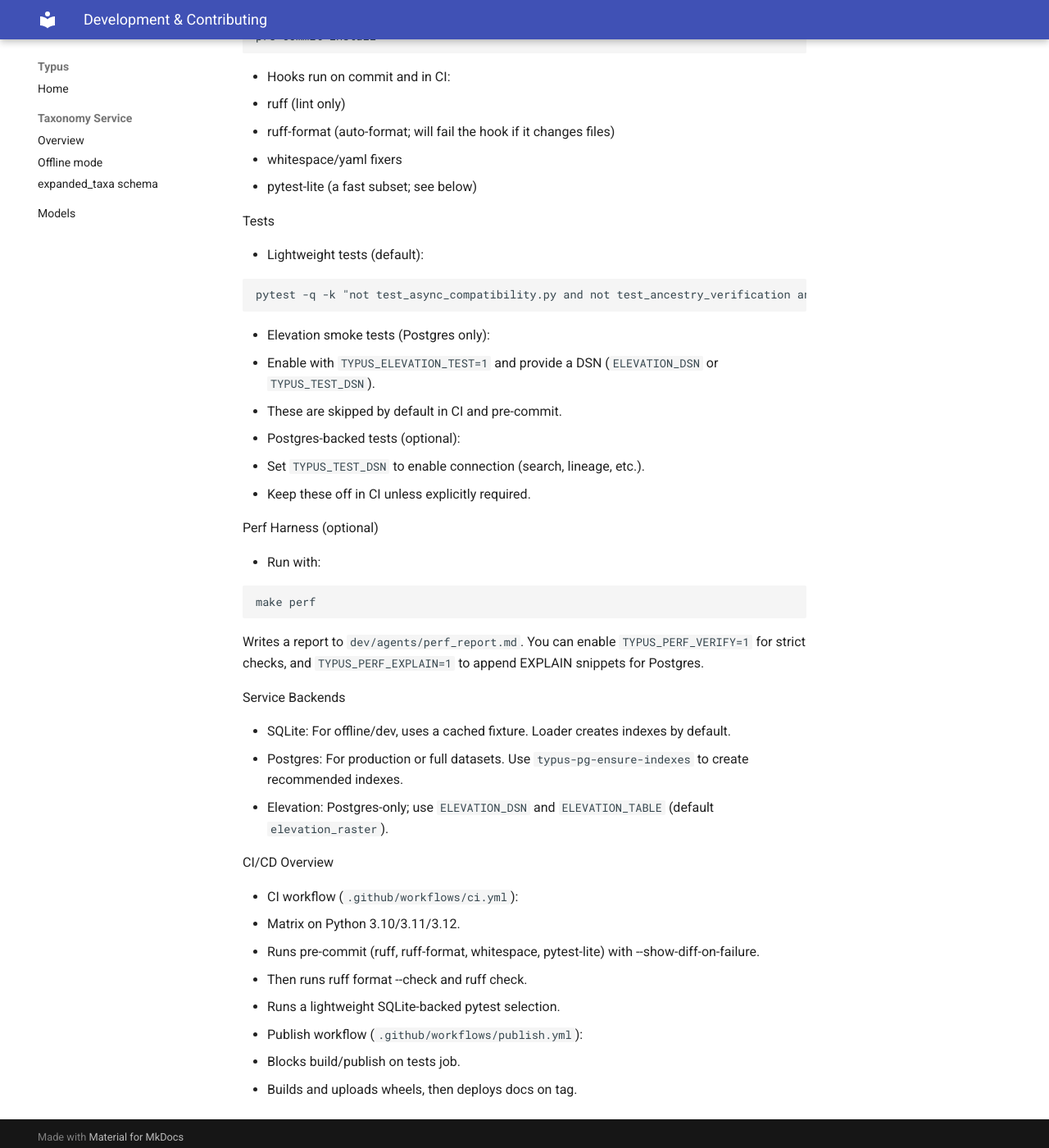
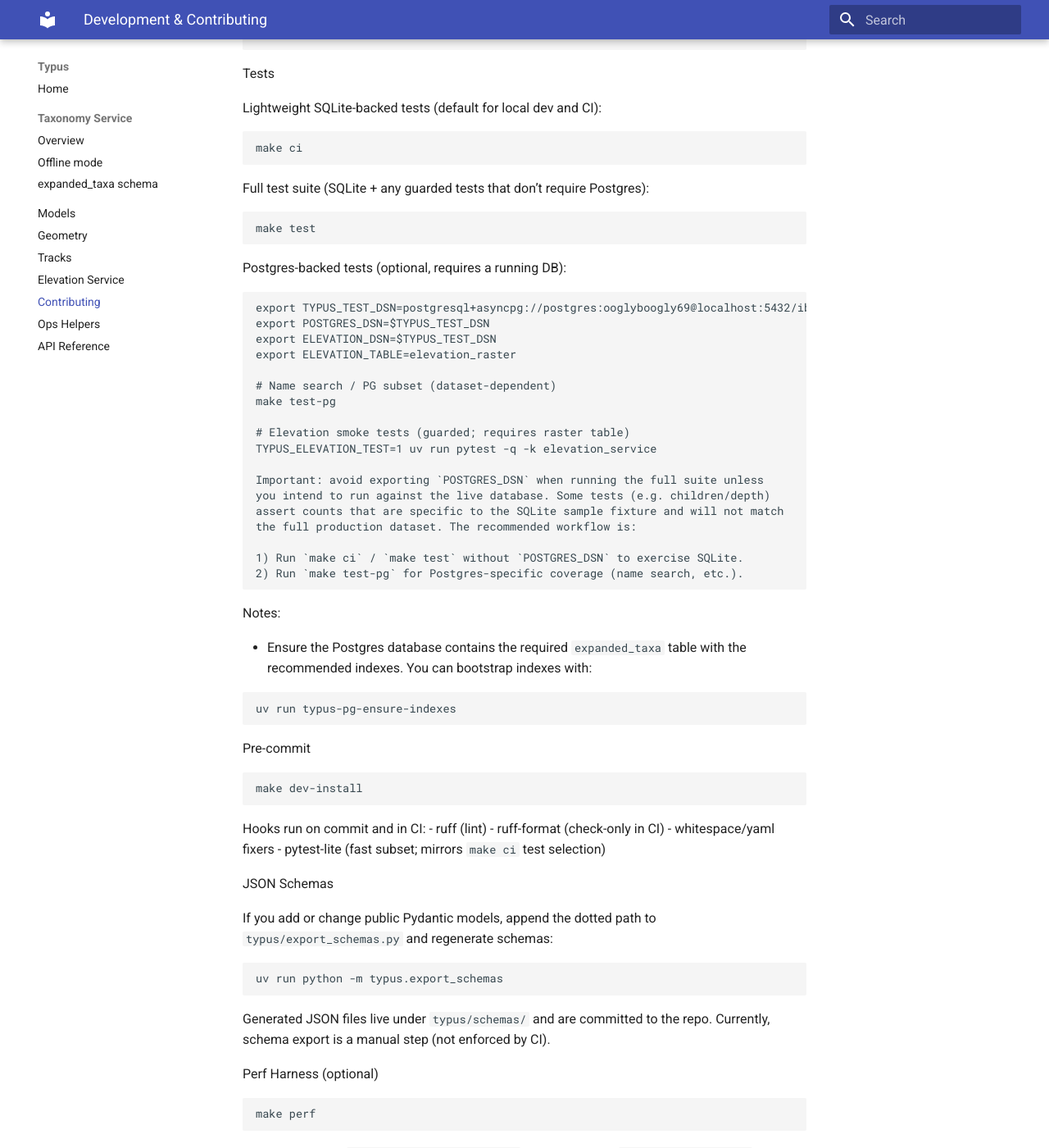
Before and after one commit to polli-labs/typus, an MkDocs documentation site: the page built from docs/contributing.md, in a window 1280 px wide and 1400 px high, scrolled down 478 px. Shown: the whole window at 82% size. Built offline with MkDocs 1.6.1 and Material for MkDocs 9.7.7, drawn with Linux system fonts in a browser that asks for light colours; some of the changed text lies outside the part shown.

Commit message:
v0.4.1: ops helpers, docs, schema hook, mkdocstrings, NullPool fix

````diff
--- a/.pre-commit-config.yaml
+++ b/.pre-commit-config.yaml
@@ -18,3 +18,8 @@
         language: system
         entry: pytest -q -k "not test_async_compatibility and not ancestry_verification and not ancestor_descendant_distance and not perf_name_search_local"
         pass_filenames: false
+      - id: export-schemas
+        name: export JSON Schemas (fail if stale)
+        language: system
+        entry: bash -lc 'uv run python -m typus.export_schemas && git diff --exit-code typus/schemas || (echo "\nSchemas changed. Please commit updated files." && exit 1)'
+        pass_filenames: false
--- a/docs/contributing.md
+++ b/docs/contributing.md
@@ -4,65 +4,112 @@
 
 Environment
 
-- Python 3.10+ (CI tests run on 3.10, 3.11, 3.12)
-- Install dev extras with SQLite support:
+- Python 3.10+ (CI runs on 3.10, 3.11, 3.12)
+- Use `uv` and Makefile shortcuts (no plain `pip` in scripts/CI):
 
 ```
-pip install -e ".[dev,sqlite]"
+make dev-setup      # creates .venv (py310) and installs -e .[dev,sqlite]
+make dev-install    # installs pre-commit hooks
+```
+
+Formatting & Lint
+
+```
+make format         # uv run ruff format .
+make lint           # uv run ruff check --fix .
+```
+
+Tests
+
+Lightweight SQLite-backed tests (default for local dev and CI):
+
+```
+make ci
+```
+
+Full test suite (SQLite + any guarded tests that don’t require Postgres):
+
+```
+make test
+```
+
+Postgres-backed tests (optional, requires a running DB):
+
+```
+export TYPUS_TEST_DSN=postgresql+asyncpg://postgres:ooglyboogly69@localhost:5432/ibrida-v0
+export POSTGRES_DSN=$TYPUS_TEST_DSN
+export ELEVATION_DSN=$TYPUS_TEST_DSN
+export ELEVATION_TABLE=elevation_raster
+
+# Name search / PG subset (dataset-dependent)
+make test-pg
+
+# Elevation smoke tests (guarded; requires raster table)
+TYPUS_ELEVATION_TEST=1 uv run pytest -q -k elevation_service
+
+Important: avoid exporting `POSTGRES_DSN` when running the full suite unless
+you intend to run against the live database. Some tests (e.g. children/depth)
+assert counts that are specific to the SQLite sample fixture and will not match
+the full production dataset. The recommended workflow is:
+
+1) Run `make ci` / `make test` without `POSTGRES_DSN` to exercise SQLite.
+2) Run `make test-pg` for Postgres-specific coverage (name search, etc.).
+```
+
+Notes:
+
+- Ensure the Postgres database contains the required `expanded_taxa` table with the
+  recommended indexes. You can bootstrap indexes with:
+
+```
+uv run typus-pg-ensure-indexes
 ```
 
 Pre-commit
 
-- Install hooks:
+```
+make dev-install
+```
+
+Hooks run on commit and in CI:
+- ruff (lint)
+- ruff-format (check-only in CI)
+- whitespace/yaml fixers
+- pytest-lite (fast subset; mirrors `make ci` test selection)
+
+JSON Schemas
+
+If you add or change public Pydantic models, append the dotted path to
+`typus/export_schemas.py` and regenerate schemas:
 
 ```
-pre-commit install
+uv run python -m typus.export_schemas
 ```
 
-- Hooks run on commit and in CI:
-  - ruff (lint only)
-  - ruff-format (auto-format; will fail the hook if it changes files)
-  - whitespace/yaml fixers
-  - pytest-lite (a fast subset; see below)
-
-Tests
-
-- Lightweight tests (default):
-
-```
-pytest -q -k "not test_async_compatibility.py and not test_ancestry_verification and not test_ancestor_descendant_distance and not test_perf_name_search_local"
-```
-
-- Elevation smoke tests (Postgres only):
-  - Enable with `TYPUS_ELEVATION_TEST=1` and provide a DSN (`ELEVATION_DSN` or `TYPUS_TEST_DSN`).
-  - These are skipped by default in CI and pre-commit.
-
-- Postgres-backed tests (optional):
-  - Set `TYPUS_TEST_DSN` to enable connection (search, lineage, etc.).
-  - Keep these off in CI unless explicitly required.
+Generated JSON files live under `typus/schemas/` and are committed to the repo.
+Currently, schema export is a manual step (not enforced by CI).
 
 Perf Harness (optional)
-
-- Run with:
 
 ```
 make perf
 ```
 
-Writes a report to `dev/agents/perf_report.md`. You can enable `TYPUS_PERF_VERIFY=1` for strict checks, and `TYPUS_PERF_EXPLAIN=1` to append EXPLAIN snippets for Postgres.
+Writes a report to `dev/agents/perf_report.md`. You can enable `TYPUS_PERF_VERIFY=1` for strict checks,
+and `TYPUS_PERF_EXPLAIN=1` to append EXPLAIN snippets for Postgres.
 
 Service Backends
 
-- SQLite: For offline/dev, uses a cached fixture. Loader creates indexes by default.
-- Postgres: For production or full datasets. Use `typus-pg-ensure-indexes` to create recommended indexes.
+- SQLite: for offline/dev; loader creates indexes by default.
+- Postgres: for production or full datasets; `typus-pg-ensure-indexes` adds recommended indexes.
 - Elevation: Postgres-only; use `ELEVATION_DSN` and `ELEVATION_TABLE` (default `elevation_raster`).
 
 CI/CD Overview
 
 - CI workflow (`.github/workflows/ci.yml`):
   - Matrix on Python 3.10/3.11/3.12.
-  - Runs pre-commit (ruff, ruff-format, whitespace, pytest-lite) with --show-diff-on-failure.
-  - Then runs ruff format --check and ruff check.
+  - Runs pre-commit (ruff, ruff-format, whitespace, pytest-lite) with `--show-diff-on-failure`.
+  - Then runs `ruff format --check` and `ruff check`.
   - Runs a lightweight SQLite-backed pytest selection.
 - Publish workflow (`.github/workflows/publish.yml`):
   - Blocks build/publish on tests job.
--- a/mkdocs.yml
+++ b/mkdocs.yml
@@ -11,7 +11,20 @@
       - Offline mode: offline_mode.md
       - expanded_taxa schema: expanded_taxa.md
   - Models: models.md
-plugins: []
+  - Geometry: geometry.md
+  - Tracks: tracks.md
+  - Elevation Service: elevation_service.md
+  - Contributing: contributing.md
+  - Ops Helpers: reference/ops.md
+  - API Reference: reference/api.md
+plugins:
+  - search
+  - mkdocstrings:
+      handlers:
+        python:
+          options:
+            docstring_style: google
+            show_source: false
 markdown_extensions:
   - tables
   - admonition
````
Also changed, not shown: CHANGELOG.md (+13 -0 lines), README.md (+2 -0 lines), docs/index.md (+7 -3 lines), docs/reference/api.md (added, +26 -0 lines), docs/reference/ops.md (added, +60 -0 lines), pyproject.toml (+7 -2 lines), 7 other files.
